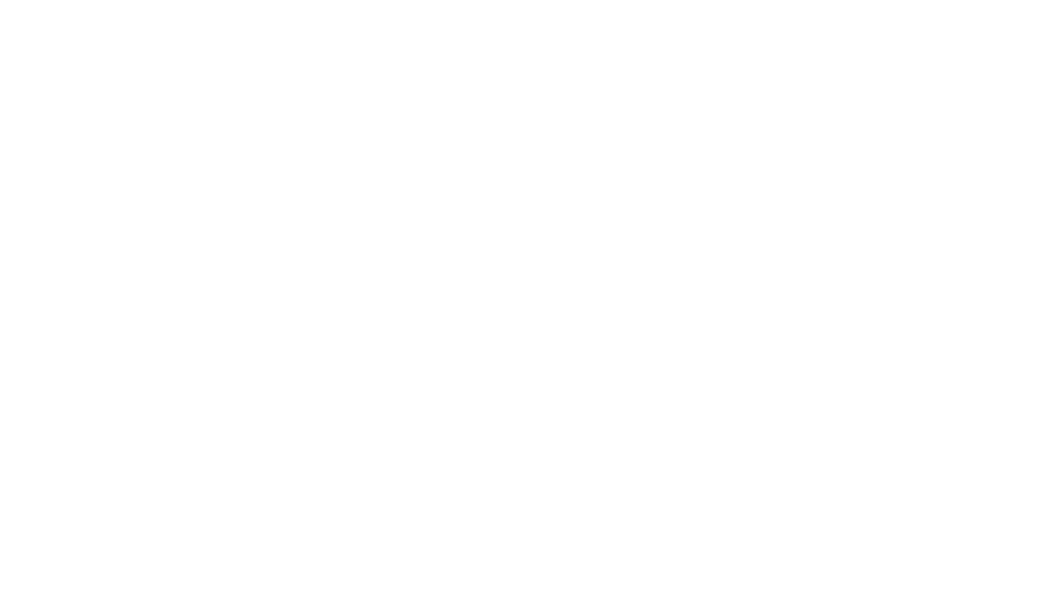
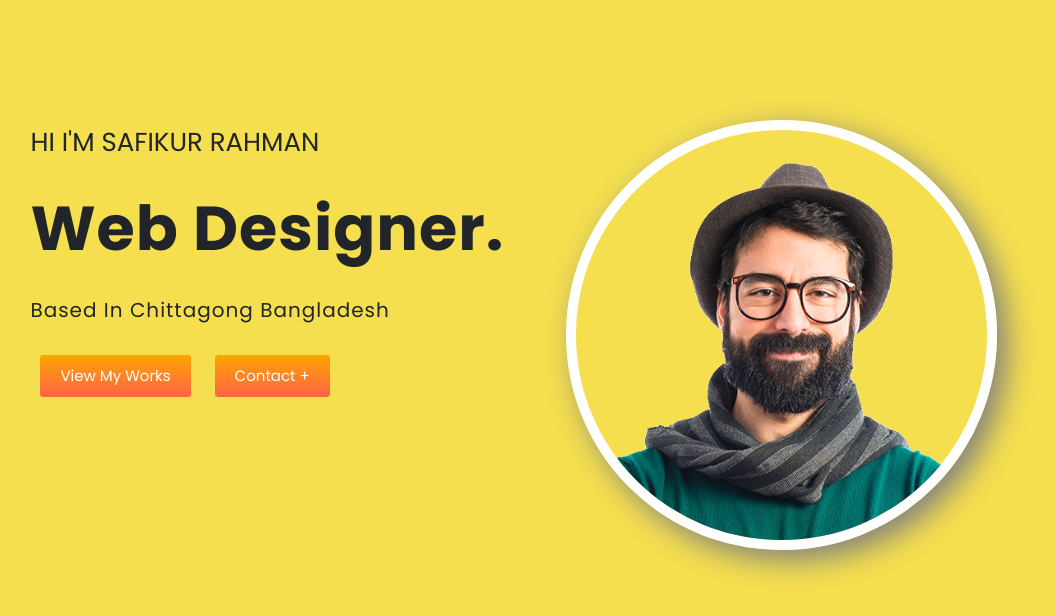
Before and after one commit to Safik-1475/Practice-portfolio, a plain HTML site: page index.html in a window 1280 px wide. Shown: the whole page, without its empty margins (51-1107 px from the left). Drawn offline with Linux system fonts and the light colour scheme.

Commit message:
header added

```diff
--- a/css/main.css
+++ b/css/main.css
@@ -1,6 +1,108 @@
+/*--------------------------------------
+            Google Font
+----------------------------------------*/
+@import url('https://fonts.googleapis.com/css2?family=Poppins:wght@400;700&display=swap');
+
+/*--------------------------------------
+            Global Style
+----------------------------------------*/
 *{
     margin:0;
     padding:0;
     box-sizing:-border-box;
     outline:none;
+    font-family: 'Poppins', sans-serif;
+    line-height:1.5em;
+    font-size:15px;
 }
+::before::after{
+    box-sizing:border-box;
+}
+img{
+    max-width:100;
+    vertical-align:middle;
+}
+ul{
+    margin:0;
+    padding:0;
+}
+a{
+    text-decoration:none;
+}
+h1,h2,h3,h4,h5,h6{
+    margin:0;
+}
+.container{
+    max-width:1140px;
+    margin:auto;
+}
+.row{
+    display:flex;
+}
+.items-center{
+    align-items:center;
+}
+
+/*--------------------------------------
+            Two columns
+----------------------------------------*/
+.col-2-1{
+    width:45%;
+    margin-left:1%;
+    margin-right:1%;
+}
+
+
+
+/*--------------------------------------
+            Header starts
+----------------------------------------*/
+.main-header{
+    background-color:#F5DF4E;
+    min-height:100vh;
+    text-transform:capitalize;
+}
+.main-header h2{
+    font-size:26px;
+    text-transform:uppercase;
+    font-weight:500;
+    color:#212529;
+}
+.main-header h1{
+    font-size:62px;
+    margin:20px 0;
+    font-weight:600;
+    color:#212529;
+    letter-spacing:1px;
+}
+.main-header span{
+    font-size:20px;
+    color:#212529;
+    letter-spacing:1px;
+}
+.main-header .btn-group{
+    display:inlne-block;
+}
+.main-header .btn-group a{
+    padding:10px 20px;
+    margin:30px 10px;
+    display:inline-block;
+    background-image:linear-gradient(orange, tomato);
+    color:#ffffff;
+    text-transform:capitalize;
+    border-radius:3px;
+    transition:.5s;
+}
+.main-header .btn-group a:nth-child(2):hover{
+text-decoration:underline;
+}
+.main-header .img-box{
+    margin-top:120px;
+}
+.main-header .img-box img{
+    width:80%;
+    height:80%;
+    border-radius:50%;
+    border:10px solid #ffffff;
+    box-shadow:10px 10px 30px gray;
+}
--- a/index.html
+++ b/index.html
@@ -11,7 +11,28 @@
 </head>
 
 <body>
-
+    <!--start banner-->
+    <header class="main-header">
+        <div class="container">
+            <div class="row items-center">
+                <div class="col-2-1">
+                    <h2>hi i'm safikur rahman</h2>
+                    <h1>web designer.</h1>
+                    <span>based in chittagong bangladesh</span>
+                    <div class="btn-group">
+                        <a href="#">view my works</a>
+                        <a href="#">contact +</a>
+                    </div>
+                </div>
+                <div class="col-2-1">
+                    <div class="img-box">
+                        <img src="img/profile-pic.png" alt="profile picture man">
+                    </div>
+                </div>
+            </div>
+        </div>
+    </header>
+    <!--end banner-->
 </body>
 
 </html>
```
Also changed, not shown: img/1.png (added), img/2.jpg (added), img/profile-pic.png (added).
